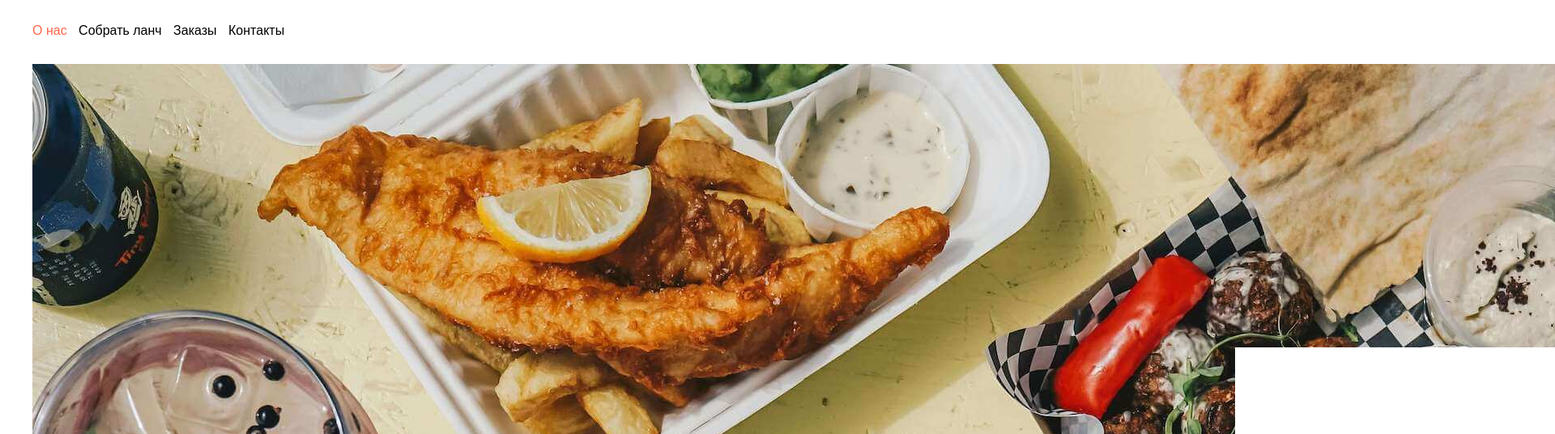
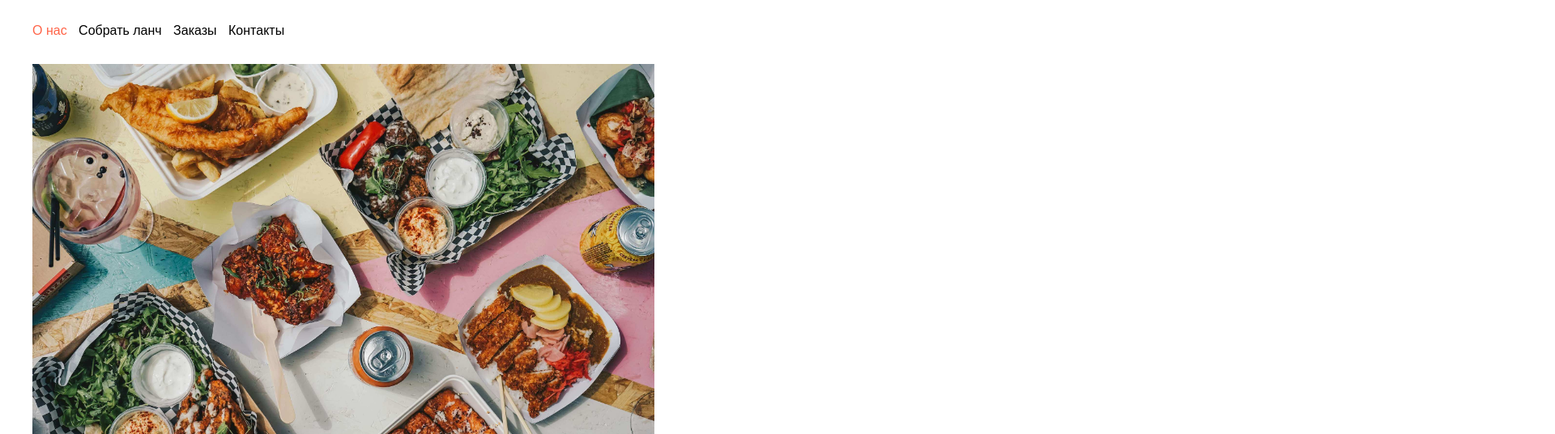
Before and after one commit to anshiku/anshiku.github.io, a plain HTML site: page index.html in a window 1280 px wide. Shown: the part 80-616 px from the top of the page at 81% size, 1920 px wide, since content can reach past the window. Drawn offline with Linux system fonts and the light colour scheme.

Commit message:
Update laba1_styles.css

```diff
--- a/laba1_styles.css
+++ b/laba1_styles.css
@@ -54,6 +54,10 @@ a:hover {
 #navigation li {
     display: inline;
     margin-right: 10px;
+}
+
+#about img {
+    width:768px;
 }
 
 ul {
```
